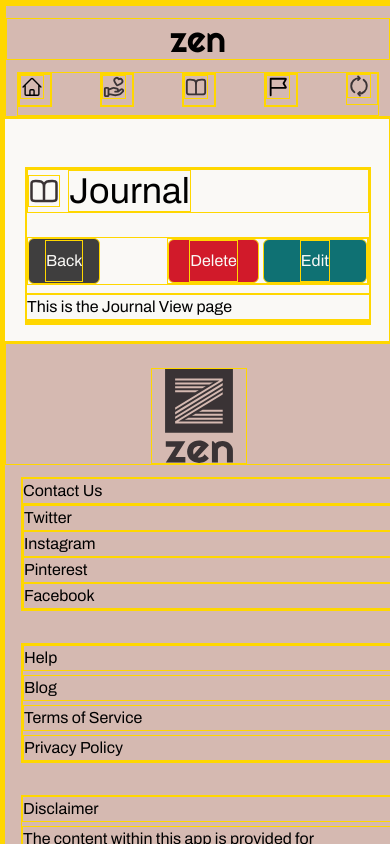
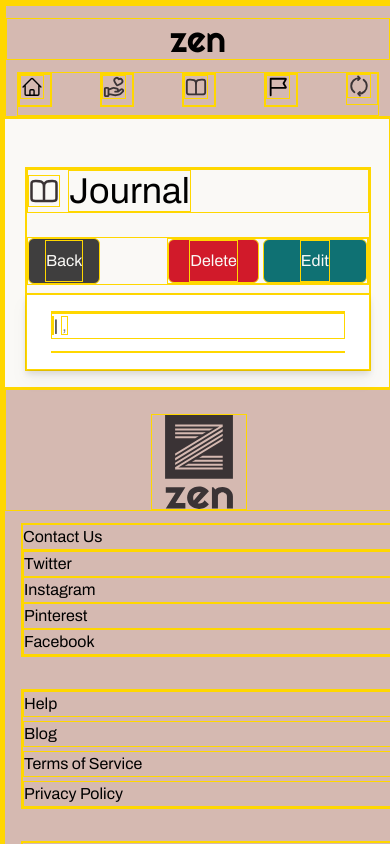
Before and after one commit to rominadouk/zen-redesign, a React (Create React App) app: page /journals/1 in a window 390 px wide. Shown: the top 844 px of the page. Built offline with nearby package versions, Linux system fonts and the light colour scheme; no server answers.

Commit message:
completed mobile view for a single view of  journal page

```diff
--- a/src/modules/journals/journal-view.tsx
+++ b/src/modules/journals/journal-view.tsx
@@ -19,6 +19,11 @@ const JournalView = () => {
     const { id } = useParams();
     const [oneJournal, setOneJournal] = useState({} as Journal);
     const navigate = useNavigate();
+    const [formattedDateAndTime, setFormattedDateAndTime] = useState({
+        monthAndDay: "",
+        weekday: "",
+        time: ""
+    });
     //Get a single journal using the parameters in the url, Display the info for that.
 
     const getOneJournal = async () => {
@@ -27,10 +32,36 @@ const JournalView = () => {
             setOneJournal(response.data)
             console.log(response.data)
             console.log(oneJournal)
+            formatDateAndTime(response.data)
         } catch(err) {
             console.log(err)
         }
     };
+
+    const formatDateAndTime = (oneJournal: Journal) => {
+        const journal = oneJournal
+        const date = new Date(journal.createdAt);
+        const formattedDateMonthYear = date.toLocaleDateString('en-US', {
+            month: 'short',
+            day: 'numeric',
+            // year: 'numeric'
+        });
+
+        const formattedWeekday = date.toLocaleDateString('en-US', {
+            weekday: 'long'
+        });
+
+        const formattedTime = date.toLocaleTimeString('en-US', {
+            hour: '2-digit',
+            minute: '2-digit'
+        });
+
+        setFormattedDateAndTime({
+            monthAndDay: formattedDateMonthYear,
+            weekday: formattedWeekday,
+            time: formattedTime
+        });
+    }
 
     useEffect(() => {
         getOneJournal();
@@ -68,9 +99,13 @@ const JournalView = () => {
                         </div>
                     </div>
                     {/* HEADER END*/}
-                    <h1>This is the Journal View page</h1>
-                    <p>{oneJournal.title}</p>
-                    <p>{oneJournal.post}</p>
+                    <div className='bg-pure-white px-6 py-4 drop-shadow-lg'>
+                        <p className='text-xl'>{oneJournal.title}</p>
+                        <p className='mb-3'><span className='font-bold'>{formattedDateAndTime.monthAndDay}</span> | <span className='text-smoke'>{formattedDateAndTime.weekday}, {formattedDateAndTime.time}
+                            </span></p>
+                        <p>{oneJournal.post}</p>
+                    </div>
+
             </div>
         </div>
     );
```
